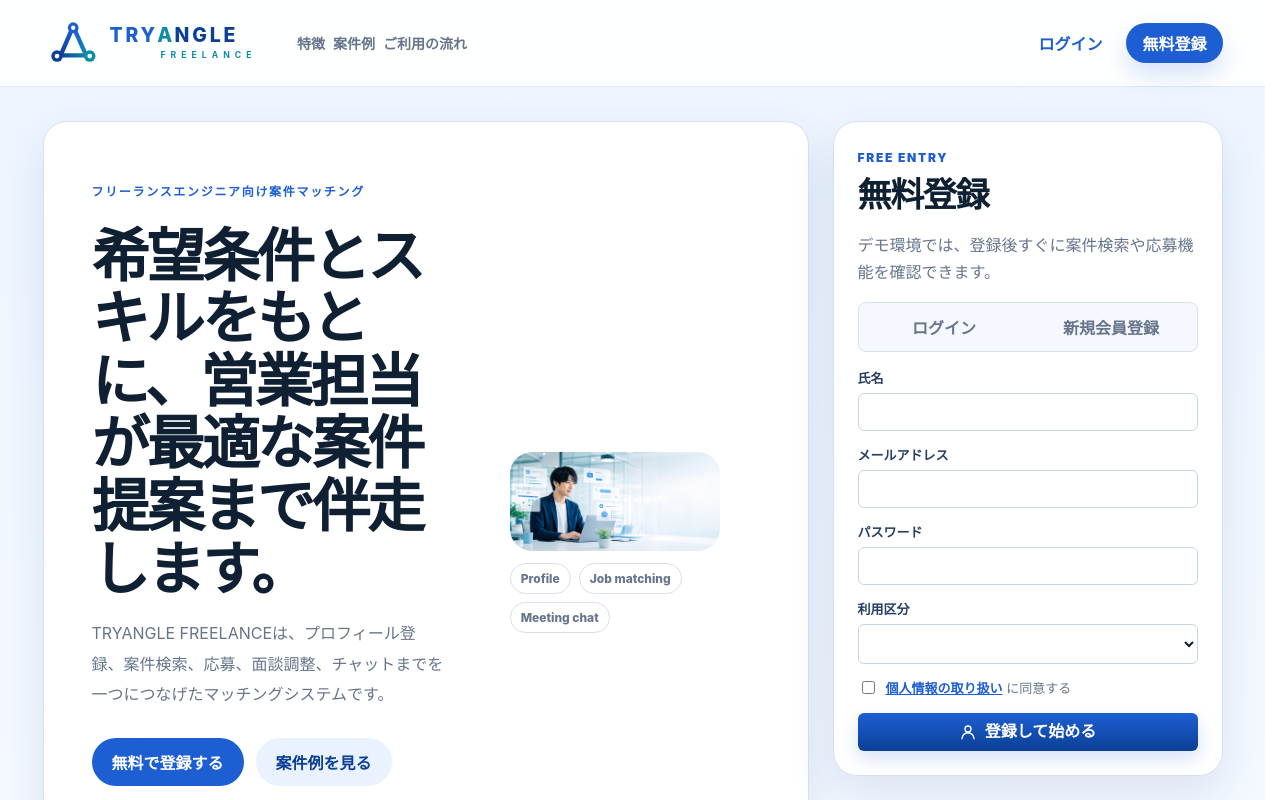
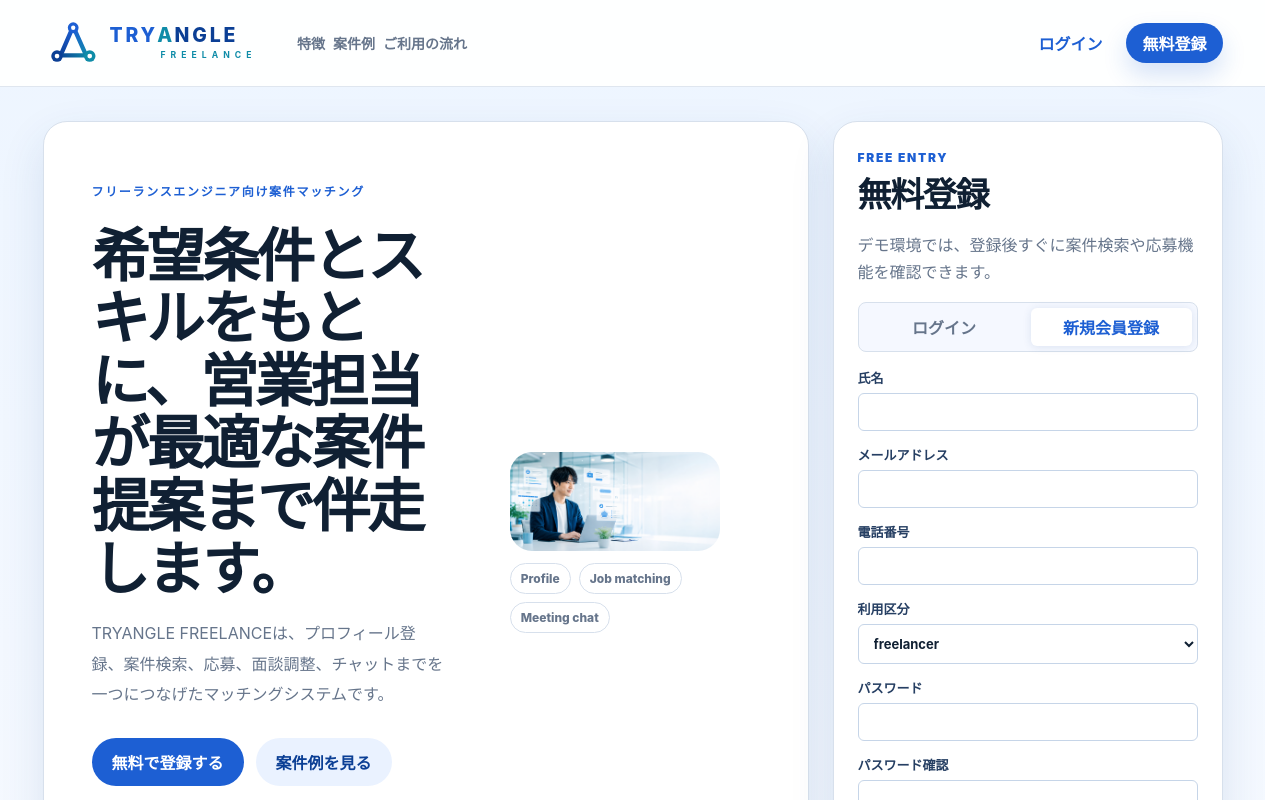
Before and after one commit to taneie/taneie, a Nuxt app: page / in a window 1280 px wide. Shown: the top 800 px of the page. Built offline with nearby package versions, Linux system fonts and the light colour scheme.

Commit message:
ログアウトのレイアウト修正と型エラーを修正

```diff
--- a/components/organisms/AppHeader.vue
+++ b/components/organisms/AppHeader.vue
@@ -21,7 +21,13 @@
       <div :class="$style.accountBar">
         <span :class="$style.accountPill">{{ roleLabel(state.auth?.role) }}</span>
         <span :class="$style.accountName">{{ state.auth?.name }}</span>
-        <BaseButton variant="secondary" @click="logout">ログアウト</BaseButton>
+        <BaseButton
+          variant="secondary"
+          :class="$style.logoutButton"
+          @click="logout"
+        >
+          ログアウト
+        </BaseButton>
       </div>
     </div>
   </header>
@@ -29,6 +35,7 @@
 
 <script setup lang="ts">
 import { useTryangleFreelance } from "~/composables/useTryangleFreelance";
+
 const { state, availableNavItems, setView, logout, roleLabel } = useTryangleFreelance();
 </script>
 
@@ -139,6 +146,10 @@ const { state, availableNavItems, setView, logout, roleLabel } = useTryangleFree
   text-overflow: ellipsis;
 }
 
+.logoutButton {
+  flex: 0 0 auto;
+}
+
 @media (max-width: 1180px) {
   .topbarInner {
     flex-wrap: wrap;
@@ -207,19 +218,57 @@ const { state, availableNavItems, setView, logout, roleLabel } = useTryangleFree
 
   .accountBar {
     display: grid;
-    grid-template-columns: auto minmax(0, 1fr);
+    grid-template-columns: auto minmax(0, 1fr) auto;
+    align-items: center;
     width: 100%;
-    white-space: normal;
+    gap: 8px;
+    white-space: nowrap;
   }
 
-  .accountBar button {
-    grid-column: 1 / -1;
-    width: 100%;
+  .accountPill {
+    grid-column: 1;
+    min-height: 24px;
+    padding: 0 8px;
+    font-size: 11px;
   }
 
   .accountName {
-    overflow-wrap: anywhere;
-    white-space: normal;
+    grid-column: 2;
+    min-width: 0;
+    overflow: hidden;
+    white-space: nowrap;
+    text-overflow: ellipsis;
+  }
+
+  .logoutButton {
+    grid-column: 3;
+    width: auto;
+    min-width: 0;
+    min-height: 30px;
+    padding: 0 10px;
+    border-radius: 999px;
+    font-size: 12px;
+    line-height: 1;
+    white-space: nowrap;
+  }
+}
+
+@media (max-width: 360px) {
+  .accountBar {
+    gap: 6px;
+  }
+
+  .accountPill {
+    padding: 0 7px;
+  }
+
+  .accountName {
+    font-size: 12px;
+  }
+
+  .logoutButton {
+    padding: 0 8px;
+    font-size: 11px;
   }
 }
 </style>
--- a/components/organisms/LoginPanel.vue
+++ b/components/organisms/LoginPanel.vue
@@ -24,13 +24,29 @@
         <div v-if="showLogin" :class="$style.loginPopover">
           <div :class="$style.popoverHead">
             <strong>ログイン</strong>
-            <button type="button" aria-label="ログインを閉じる" @click="showLogin = false">×</button>
+            <button type="button" aria-label="ログインを閉じる" @click="showLogin = false">
+              ×
+            </button>
           </div>
+
           <form :class="[$style.formGrid, $style.one]" @submit.prevent="submitLogin">
-            <FormInput v-model="loginForm.email" label="メールアドレス" name="email" type="email" autocomplete="email" />
-            <FormInput v-model="loginForm.password" label="パスワード" name="password" type="password" autocomplete="current-password" />
+            <FormInput
+              v-model="loginForm.email"
+              label="メールアドレス"
+              name="email"
+              type="email"
+              autocomplete="email"
+            />
+            <FormInput
+              v-model="loginForm.password"
+              label="パスワード"
+              name="password"
+              type="password"
+              autocomplete="current-password"
+            />
             <BaseButton type="submit" icon="user">ログイン</BaseButton>
           </form>
+
           <div :class="$style.demoList">
             <button type="button" @click="loginWithDemo('freelancer')">
               <strong>求職者デモ</strong>
@@ -57,7 +73,9 @@
               </p>
 
               <div :class="$style.heroActions">
-                <button type="button" :class="$style.primaryCta" @click="scrollToRegister">無料で登録する</button>
+                <button type="button" :class="$style.primaryCta" @click="scrollToRegister">
+                  無料で登録する
+                </button>
                 <a href="#projects" :class="$style.secondaryCta">案件例を見る</a>
               </div>
 
@@ -78,7 +96,10 @@
             </div>
 
             <figure :class="$style.heroVisual">
-              <img src="/images/lp-hero-engineer.png" alt="案件提案とチャットを管理するフリーランス向け画面のイメージ" />
+              <img
+                src="/images/lp-hero-engineer.png"
+                alt="案件提案とチャットを管理するフリーランス向け画面のイメージ"
+              />
               <figcaption>
                 <span>Profile</span>
                 <span>Job matching</span>
@@ -92,6 +113,7 @@
               <span>FEATURES</span>
               <h2>案件探しの手間を減らす、TRYANGLEの仕組み</h2>
             </div>
+
             <div :class="$style.featureGrid">
               <article>
                 <strong>条件に合う案件を探しやすい</strong>
@@ -109,7 +131,10 @@
           </section>
 
           <section :class="$style.visualSection">
-            <img src="/images/lp-flow-visual.png" alt="プロフィール登録、案件推薦、オンライン面談へ進む流れのイメージ" />
+            <img
+              src="/images/lp-flow-visual.png"
+              alt="プロフィール登録、案件推薦、オンライン面談へ進む流れのイメージ"
+            />
             <div :class="$style.visualText">
               <span>ONE PLATFORM</span>
               <h2>登録から面談調整まで、情報が散らばらない。</h2>
@@ -124,6 +149,7 @@
               <span>PROJECTS</span>
               <h2>案件のご紹介例</h2>
             </div>
+
             <div :class="$style.projectGrid">
               <article v-for="project in projects" :key="project.title">
                 <div :class="$style.projectMeta">
@@ -145,6 +171,7 @@
               <span>FLOW</span>
               <h2>登録から案件参画までの流れ</h2>
             </div>
+
             <ol :class="$style.flowList">
               <li>
                 <strong>プロフィール登録</strong>
@@ -170,27 +197,90 @@
               <p>デモ環境では、登録後すぐに案件検索や応募機能を確認できます。</p>
             </div>
 
-            <AuthTabs v-model="activeTab" />
+            <AuthTabs
+              :mode="activeTab"
+              @change="activeTab = $event"
+            />
 
             <form v-if="activeTab === 'register'" :class="$style.formStack" @submit.prevent="submitRegister">
-              <FormInput v-model="registerForm.name" label="氏名" name="register-name" autocomplete="name" />
-              <FormInput v-model="registerForm.email" label="メールアドレス" name="register-email" type="email" autocomplete="email" />
-              <FormInput v-model="registerForm.password" label="パスワード" name="register-password" type="password" autocomplete="new-password" />
-              <FormSelect v-model="registerForm.role" label="利用区分" name="register-role" :options="roleOptions" />
+              <FormInput
+                v-model="registerForm.name"
+                label="氏名"
+                name="register-name"
+                autocomplete="name"
+              />
+
+              <FormInput
+                v-model="registerForm.email"
+                label="メールアドレス"
+                name="register-email"
+                type="email"
+                autocomplete="email"
+              />
+
+              <FormInput
+                v-model="registerForm.phone"
+                label="電話番号"
+                name="register-phone"
+                type="tel"
+                autocomplete="tel"
+              />
+
+              <FormSelect
+                v-model="registerForm.role"
+                label="利用区分"
+                name="register-role"
+                :options="roleOptions"
+              />
+
+              <FormInput
+                v-model="registerForm.password"
+                label="パスワード"
+                name="register-password"
+                type="password"
+                autocomplete="new-password"
+              />
+
+              <FormInput
+                v-model="registerForm.passwordConfirm"
+                label="パスワード確認"
+                name="register-password-confirm"
+                type="password"
+                autocomplete="new-password"
+              />
+
               <label :class="$style.checkbox">
                 <input v-model="registerForm.privacyAccepted" type="checkbox" />
                 <span>
-                  <button type="button" :class="$style.policyButton" @click="showPolicy = true">個人情報の取り扱い</button>
+                  <button type="button" :class="$style.policyButton" @click="showPolicy = true">
+                    個人情報の取り扱い
+                  </button>
                   に同意する
                 </span>
               </label>
+
               <BaseButton type="submit" icon="user">登録して始める</BaseButton>
             </form>
 
             <form v-else :class="$style.formStack" @submit.prevent="submitLogin">
-              <FormInput v-model="loginForm.email" label="メールアドレス" name="aside-login-email" type="email" autocomplete="email" />
-              <FormInput v-model="loginForm.password" label="パスワード" name="aside-login-password" type="password" autocomplete="current-password" />
+              <FormInput
+                v-model="loginForm.email"
+                label="メールアドレス"
+                name="aside-login-email"
+                type="email"
+                autocomplete="email"
+              />
+
+              <FormInput
+                v-model="loginForm.password"
+                label="パスワード"
+                name="aside-login-password"
+                type="password"
+                autocomplete="current-password"
+              />
+
               <BaseButton type="submit" icon="user">ログイン</BaseButton>
+
               <div :class="$style.demoList">
                 <button type="button" @click="loginWithDemo('freelancer')">
                   <strong>求職者デモ</strong>
@@ -212,20 +302,25 @@
       <button type="button" @click="showPolicy = true">個人情報の取り扱い</button>
     </footer>
 
-    <PrivacyPolicyModal v-if="showPolicy" @close="showPolicy = false" />
+    <PrivacyPolicyModal
+      :open="showPolicy"
+      @close="showPolicy = false"
+    />
   </div>
 </template>
 
 <script setup lang="ts">
 import { reactive, ref } from "vue";
-import type { UserRole } from "~/types";
 import { useTryangleFreelance } from "~/composables/useTryangleFreelance";
+import type { AuthMode, RegisterInput } from "~/composables/useTryangleFreelance";
+
+type UserRole = "freelancer" | "sales";
 
 const { login, register } = useTryangleFreelance();
 
 const showLogin = ref(false);
 const showPolicy = ref(false);
-const activeTab = ref<"register" | "login">("register");
+const activeTab = ref<AuthMode>("register");
 const registerCardRef = ref<HTMLElement | null>(null);
 
 const loginForm = reactive({
@@ -233,18 +328,17 @@ const loginForm = reactive({
   password: ""
 });
 
-const registerForm = reactive({
+const registerForm = reactive<RegisterInput & { privacyAccepted: boolean }>({
   name: "",
   email: "",
+  phone: "",
+  role: "freelancer",
   password: "",
-  role: "freelancer" as UserRole,
+  passwordConfirm: "",
   privacyAccepted: false
 });
 
-const roleOptions = [
-  { label: "求職者", value: "freelancer" },
-  { label: "営業担当", value: "sales" }
-];
+const roleOptions = ["freelancer", "sales"];
 
 const projects = [
   {
@@ -286,8 +380,10 @@ const submitRegister = async () => {
   await register({
     name: registerForm.name,
     email: registerForm.email,
+    phone: registerForm.phone,
+    role: registerForm.role,
     password: registerForm.password,
-    role: registerForm.role
+    passwordConfirm: registerForm.passwordConfirm
   });
 };
 
```
